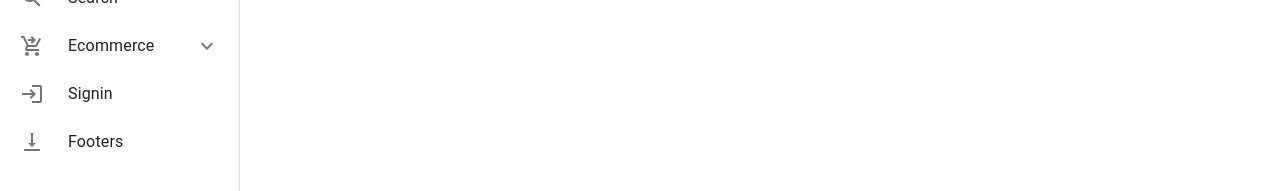
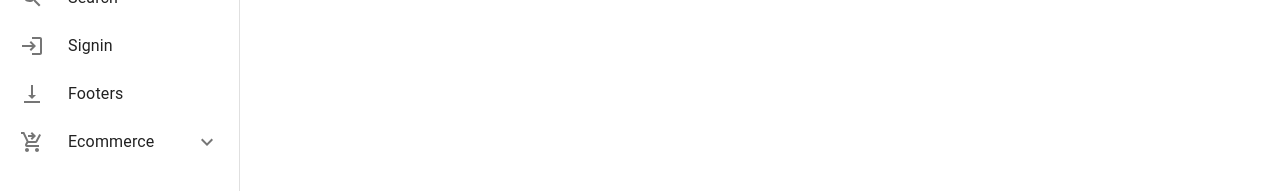
Before and after one commit to ravenanhq/admina, a Next.js app: page / in a window 1280 px wide. Shown: the part 475-666 px from the top of the page. Built offline with nearby package versions, Linux system fonts and the light colour scheme.

Commit message:
[Task-23]-Fixed merge conflict issues.

```diff
--- a/src/app/components/Header/Header.tsx
+++ b/src/app/components/Header/Header.tsx
@@ -115,6 +115,8 @@ const Header: React.FC = () => {
     { label: "Spinners", route: "/loader" },
     { label: "Breadcrumbs", route: "/breadcrumbs" },
     { label: "Search", route: "/search" },
+    { label: "Signin" , route:"/signin" },
+    { label: "Footers", route: "/footer" },
     {
       label: "Ecommerce",
       submenu: [
@@ -124,8 +126,6 @@ const Header: React.FC = () => {
         { label: "Order", route: "/ecommerce/order" },
       ],
     },
-    { label: "Signin" , route:"/signin" },
-    { label: "Footers", route: "/footer" },
   ];
   const list = () => (
     <Box
--- a/src/app/components/Sidebar/Sidebar.tsx
+++ b/src/app/components/Sidebar/Sidebar.tsx
@@ -92,6 +92,8 @@ const Sidebar: React.FC = () => {
     { label: "Spinners", route: "/loader" },
     { label: "Breadcrumbs", route: "/breadcrumbs" },
     { label: "Search", route: "/search" },
+    { label: "Signin" , route: "/signin"},
+    { label: "Footers", route: "/footer" },
     {
       label: "Ecommerce",
       submenu: [
@@ -101,8 +103,6 @@ const Sidebar: React.FC = () => {
         { label: "Order", route: "/ecommerce/order" },
       ],
     },
-    { label: "Signin" , route: "/signin"},
-    { label: "Footers", route: "/footer" },
   ];
   const isMobile = useMediaQuery("(max-width:1023px)");
   const [hover, setHover] = React.useState(false);
```
